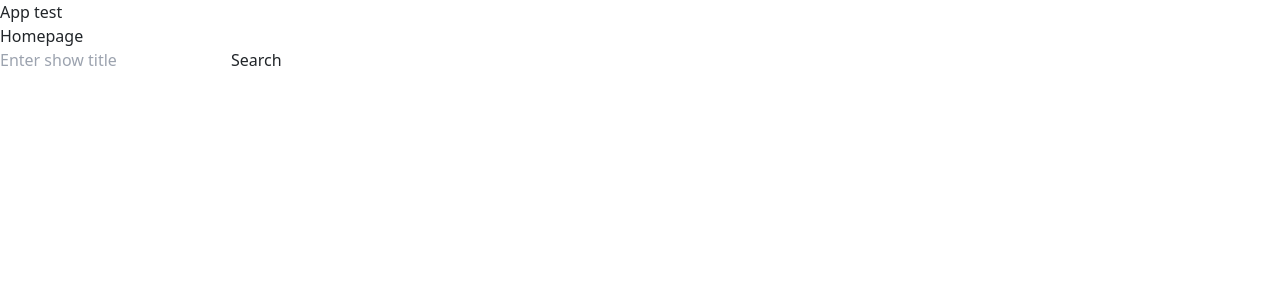
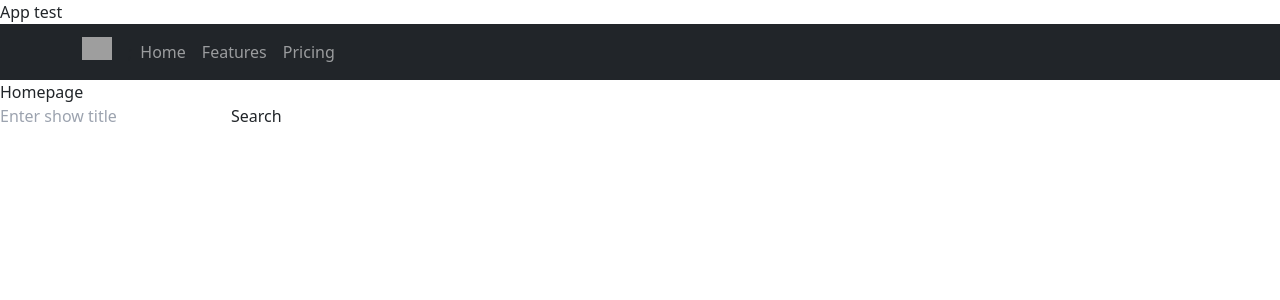
Before and after one commit to RedPez/Watchlist-App, a React (Vite) app in the folder Watchlist-Project/: page / in a window 1280 px wide. Shown: the top 300 px of the page. Built offline with nearby package versions, Linux system fonts and the light colour scheme; grey boxes are pictures that could not be loaded; the HTML template or start-up script is replaced by a standard one.

Commit message:
added react navbar to navbar component

```diff
--- a/Watchlist-Project/package.json
+++ b/Watchlist-Project/package.json
@@ -19,6 +19,7 @@
     "axios": "^1.6.7",
     "bootstrap": "^5.3.2",
     "react": "^18.2.0",
+    "react-bootstrap": "^2.10.0",
     "react-dom": "^18.2.0",
     "react-hanger": "^2.4.5",
     "react-router": "^6.22.0"
--- a/Watchlist-Project/src/components/Navbar.jsx
+++ b/Watchlist-Project/src/components/Navbar.jsx
@@ -1,9 +1,32 @@
-import React from 'react'
+import React from "react";
+import Container from "react-bootstrap/Container";
+import Nav from "react-bootstrap/Nav";
+import Navbar from "react-bootstrap/Navbar";
 
-const Navbar = () => {
+function MyNavbar() {
   return (
-    <div>Navbar</div>
-  )
+    <>
+      <Navbar bg="dark" data-bs-theme="dark">
+        <Container>
+          <Navbar.Brand href="#home">
+            <img
+              alt=""
+              src="/img/logo.svg"
+              width="30"
+              height="30"
+              className="d-inline-block align-top"
+            />{" "}
+          </Navbar.Brand>
+          ;
+          <Nav className="me-auto">
+            <Nav.Link href="#home">Home</Nav.Link>
+            <Nav.Link href="#features">Features</Nav.Link>
+            <Nav.Link href="#pricing">Pricing</Nav.Link>
+          </Nav>
+        </Container>
+      </Navbar>
+    </>
+  );
 }
 
-export default Navbar
+export default MyNavbar;
--- a/Watchlist-Project/src/pages/Homepage.jsx
+++ b/Watchlist-Project/src/pages/Homepage.jsx
@@ -1,12 +1,19 @@
-import React from 'react'
-import Searchbar from '../components/Searchbar'
+import React from "react";
+import Searchbar from "../components/Searchbar";
+import Navbar from "../components/Navbar";
 
 const Homepage = () => {
   return (
-    <div>Homepage
-      <Searchbar/>
+    <div>
+      <div>
+        <Navbar />
+      </div>
+      <div>
+        Homepage
+        <Searchbar />
+      </div>
     </div>
-  )
-}
+  );
+};
 
-export default Homepage
+export default Homepage;
```
Also changed, not shown: 1 other file (tests, documents, lock files or other folders).
